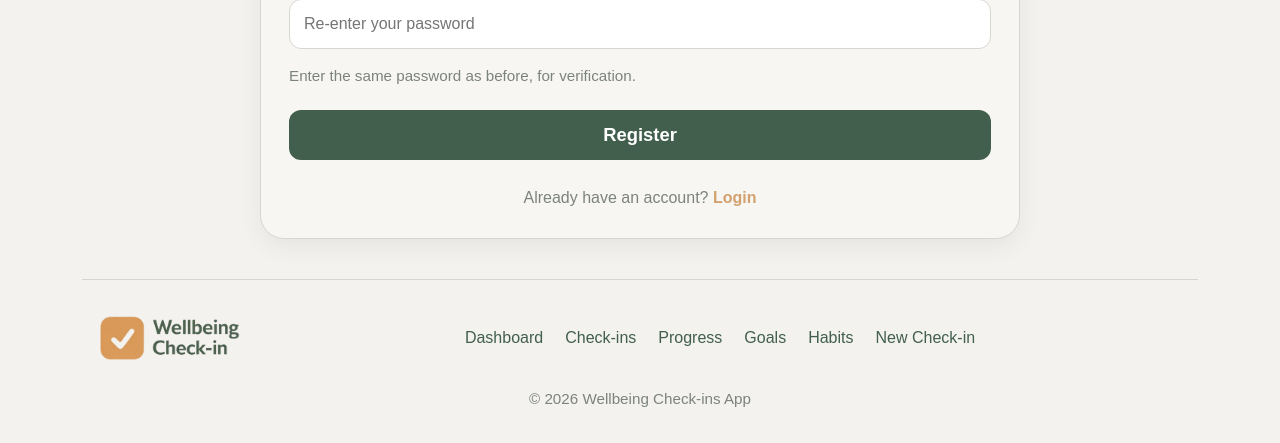
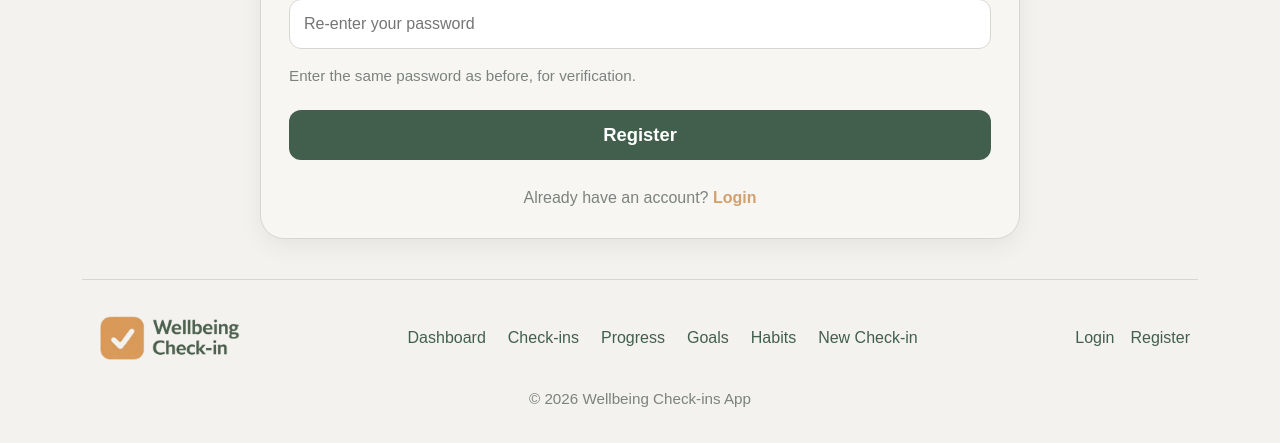
Before and after one commit to Max-pgs/wellbeing_check_in_App, a Django app: page /accounts/register/ in a window 1280 px wide. Shown: the part 965-1408 px from the top of the page. Run offline with Django 3.2, Linux system fonts and the light colour scheme.

Commit message:
Improve form validation, UI structure and template organisation

```diff
--- a/wellbeing_check_in_app/checkins/forms.py
+++ b/wellbeing_check_in_app/checkins/forms.py
@@ -1,9 +1,10 @@
 from django import forms
 from .models import CheckIn, Goal, Habit
 from django.contrib.auth.forms import AuthenticationForm, UserCreationForm
+from datetime import date
 
-# Form for creating and editing daily wellbeing check-ins.
-# Custom widgets are used to improve usability, especially the score sliders.
+# Custom login view that uses the project's custom authentication form
+# and renders the login template with email/password fields.
 class CustomLoginForm(AuthenticationForm):
     username = forms.CharField(
         widget=forms.TextInput(attrs={
@@ -19,6 +20,9 @@ class CustomLoginForm(AuthenticationForm):
         })
     )
 
+# Custom registration form extending Django's UserCreationForm.
+# Adds custom placeholders and help text for username and password fields.
+# Validates password strength and ensures password confirmation matches.
 class CustomRegisterForm(UserCreationForm):
     username = forms.CharField(
         help_text="150 characters or fewer. Letters, digits and @/./+/-/_ only.",
@@ -45,6 +49,10 @@ class CustomRegisterForm(UserCreationForm):
         })
     )
 
+# Form for creating and updating daily wellbeing check-ins.
+# Uses HTML5 range sliders for energy, mood, and activity scores (0-10 scale).
+# Includes date validation to prevent check-ins from future dates.
+# User assignment is handled in the view to prevent data forgery.
 class CheckInForm(forms.ModelForm):
     class Meta:
         model = CheckIn
@@ -98,6 +106,16 @@ class CheckInForm(forms.ModelForm):
             ),
         }
 
+    def clean_checkin_date(self):
+        checkin_date = self.cleaned_data.get("checkin_date")
+
+        if checkin_date and checkin_date > date.today():
+            raise forms.ValidationError(
+                "Check-ins cannot be created for future dates."
+            )
+
+        return checkin_date
+
 # Form for creating and editing goals.
 # Includes additional validation to ensure the date range is logical.
 class GoalForm(forms.ModelForm):
@@ -150,7 +168,5 @@ class HabitForm(forms.ModelForm):
             ),
             "target_value": forms.NumberInput(
                 attrs={"placeholder": "e.g. 30"}
-            ),
-            "start_date": forms.DateInput(attrs={"type": "date"}),
-            "end_date": forms.DateInput(attrs={"type": "date"}),
+            )
         }
--- a/wellbeing_check_in_app/checkins/templates/checkins/partials/footer_nav.html
+++ b/wellbeing_check_in_app/checkins/templates/checkins/partials/footer_nav.html
@@ -1,5 +1,5 @@
 {% load static %}
-<!-- Reusable footer navigation shown across authenticated pages -->
+<!-- Reusable footer navigation shown across pages -->
 <div class="footer-inner">
 
   <a href="{% url 'checkins:dashboard' %}" class="brand" aria-label="Wellbeing Check-ins home">
@@ -25,6 +25,15 @@
       {% if user.is_authenticated %}
         <span class="username">{{ user.username }}</span>
         <a href="{% url 'logout' %}">Logout</a>
+      {% else %}
+        <a href="{% url 'login' %}"
+          {% if request.resolver_match.url_name == "login" %}aria-current="page"{% endif %}>
+          Login
+        </a>
+        <a href="{% url 'register' %}"
+          {% if request.resolver_match.url_name == "register" %}aria-current="page"{% endif %}>
+          Register
+        </a>
       {% endif %}
     </div>
 
--- /dev/null
+++ b/wellbeing_check_in_app/checkins/templates/checkins/partials/header_nav.html
@@ -0,0 +1,92 @@
+{% load static %}
+<!-- Reusable header navigation shown across pages -->
+<div class="topbar-inner">
+        <a href="{% url 'checkins:dashboard' %}" class="brand" aria-label="Wellbeing Check-ins home">
+          <img
+            src="{% static 'checkins/images/logo.png' %}"
+            alt="Wellbeing Check-ins logo"
+            class="brand-logo"
+          >
+        </a>
+
+        <div class="header-actions">
+          <div class="user-nav">
+            {% if user.is_authenticated %}
+              <span class="username">{{ user.username }}</span>
+              <a href="{% url 'logout' %}">Logout</a>
+            {% else %}
+              <a href="{% url 'login' %}"
+                {% if request.resolver_match.url_name == "login" %}aria-current="page"{% endif %}>
+                Login
+              </a>
+              <a href="{% url 'register' %}"
+                {% if request.resolver_match.url_name == "register" %}aria-current="page"{% endif %}>
+                Register
+              </a>
+            {% endif %}
+          </div>
+
+          <button class="nav-toggle" id="navToggle" type="button"
+            aria-label="Toggle navigation" aria-controls="mobileMenu" aria-expanded="false">
+            <span></span>
+            <span></span>
+            <span></span>
+          </button>
+
+          <nav class="main-nav" aria-label="Main navigation">
+            <a href="{% url 'checkins:dashboard' %}"
+              {% if request.resolver_match.url_name == "dashboard" %}aria-current="page"{% endif %}>
+              Dashboard
+            </a>
+            <a href="{% url 'checkins:checkin_list' %}"
+              {% if request.resolver_match.url_name == "checkin_list" %}aria-current="page"{% endif %}>
+              Check-ins
+            </a>
+            <a href="{% url 'checkins:progress' %}"
+              {% if request.resolver_match.url_name == "progress" %}aria-current="page"{% endif %}>
+              Progress
+            </a>
+            <a href="{% url 'checkins:goal_list' %}"
+              {% if request.resolver_match.url_name == "goal_list" %}aria-current="page"{% endif %}>
+              Goals
+            </a>
+            <a href="{% url 'checkins:habit_list' %}"
+              {% if request.resolver_match.url_name == "habit_list" %}aria-current="page"{% endif %}>
+              Habits
+            </a>
+            <a href="{% url 'checkins:checkin_create' %}"
+              {% if request.resolver_match.url_name == "checkin_create" %}aria-current="page"{% endif %}>
+              New Check-in
+            </a>
+          </nav>
+        </div>
+      </div>
+      <!-- Mobile navigation menu toggled with base.js -->
+      <div class="mobile-menu" id="mobileMenu">
+        <nav class="mobile-menu-links" aria-label="Mobile navigation">
+          <a href="{% url 'checkins:dashboard' %}"
+            {% if request.resolver_match.url_name == "dashboard" %}aria-current="page"{% endif %}>
+            Dashboard
+          </a>
+          <a href="{% url 'checkins:checkin_list' %}"
+            {% if request.resolver_match.url_name == "checkin_list" %}aria-current="page"{% endif %}>
+            Check-ins
+          </a>
+          <a href="{% url 'checkins:progress' %}"
+            {% if request.resolver_match.url_name == "progress" %}aria-current="page"{% endif %}>
+            Progress
+          </a>
+          <a href="{% url 'checkins:goal_list' %}"
+            {% if request.resolver_match.url_name == "goal_list" %}aria-current="page"{% endif %}>
+            Goals
+          </a>
+          <a href="{% url 'checkins:habit_list' %}"
+            {% if request.resolver_match.url_name == "habit_list" %}aria-current="page"{% endif %}>
+            Habits
+          </a>
+          <a href="{% url 'checkins:checkin_create' %}"
+            {% if request.resolver_match.url_name == "checkin_create" %}aria-current="page"{% endif %}>
+            New Check-in
+          </a>
+        </nav>
+      </div>
```
Also changed, not shown: wellbeing_check_in_app/checkins/templates/checkins/base.html (+1 -92 lines).
